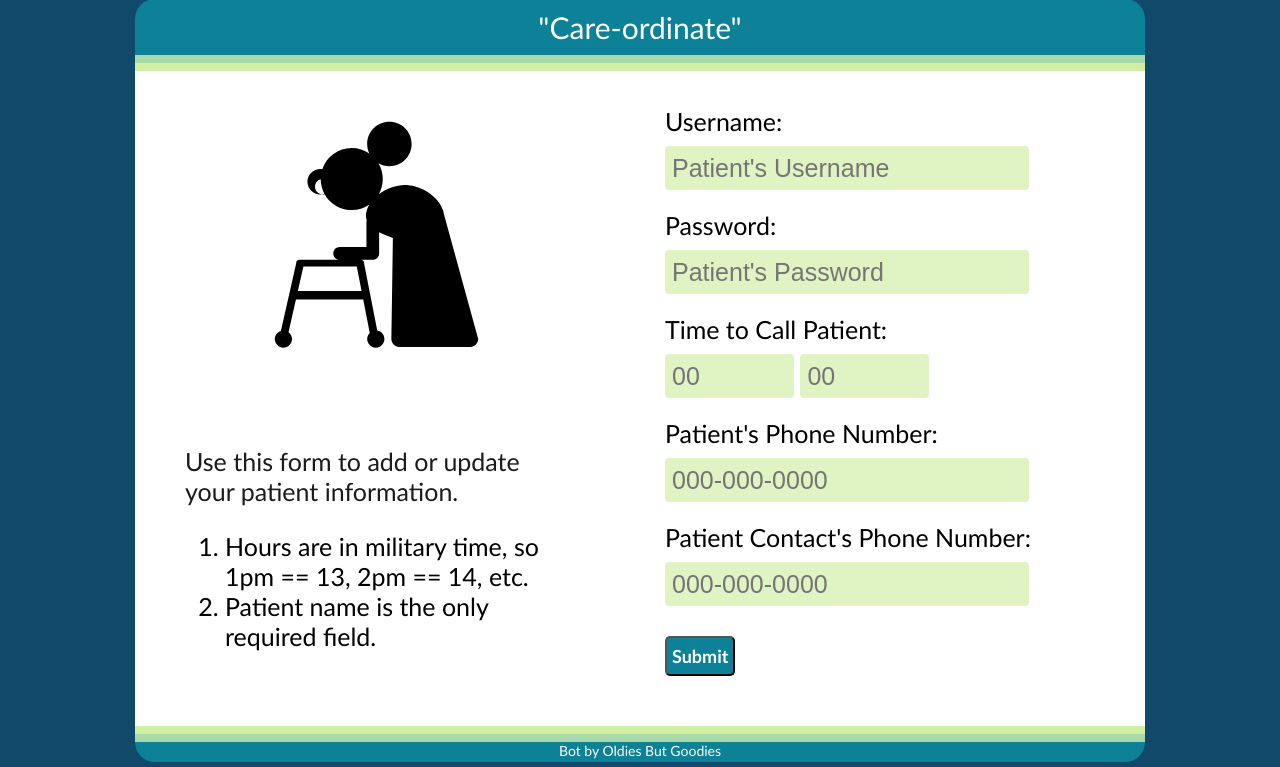
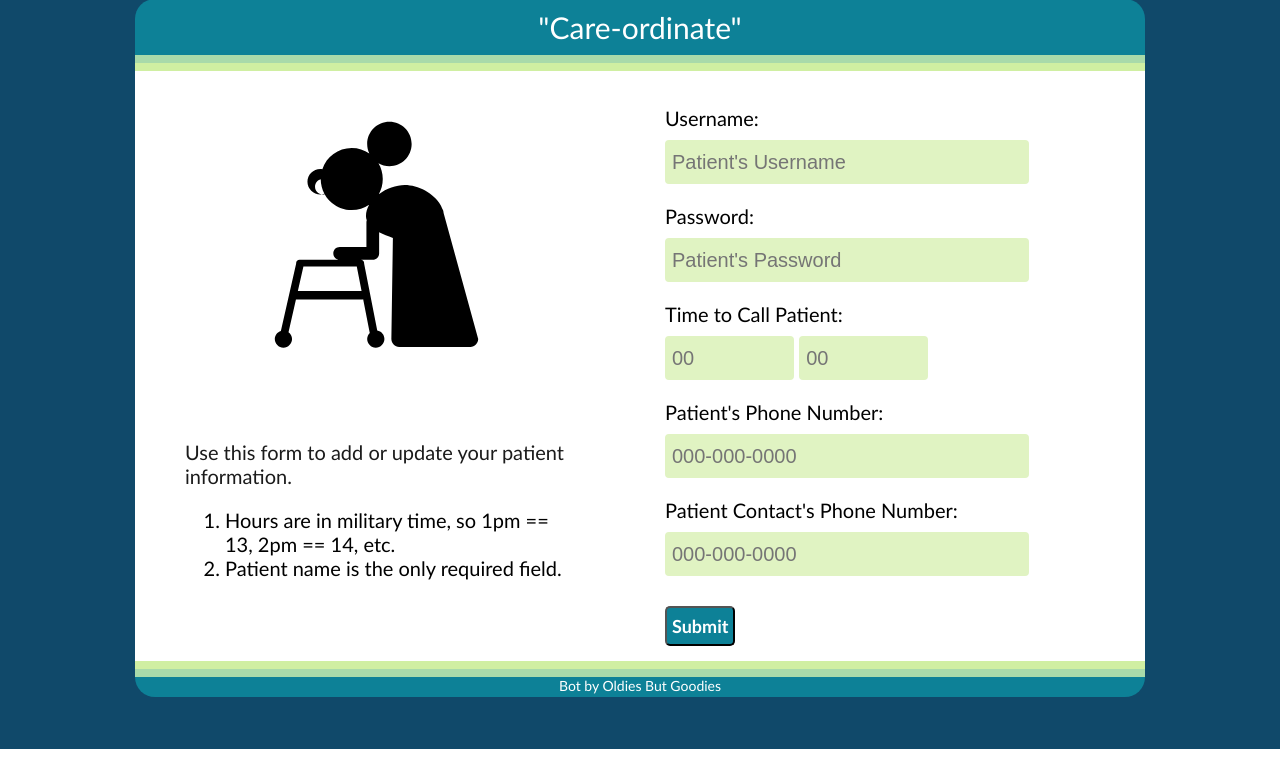
Before and after one commit to cjaiello/MoreDisruptionPleaseHackathon, a Flask app: page / in a window 1280 px wide. Shown: the part 51-818 px from the top of the page. Run offline with Flask 2, Linux system fonts and the light colour scheme; parts of the project's set-up code (start-up, migrations or seed data) failed here and were passed over; some libraries are stand-ins or nearby versions.

Commit message:
Updating colors and UI

```diff
--- a/static/styles.css
+++ b/static/styles.css
@@ -2,7 +2,7 @@ input[type=text] {
   border-radius: 4px;
   width: 350px;
   height: 40px;
-	font-size: 25px;
+	font-size: 20px;
 	color: #10496a;
 	padding: 0px 5px 0px 5px;
 	margin-top: 10px;
@@ -13,7 +13,7 @@ input[type=text] {
 
 body {
   margin: 5px;
-  font-size: 25px;
+  font-size: 20px;
 }
 
 A: {
```
